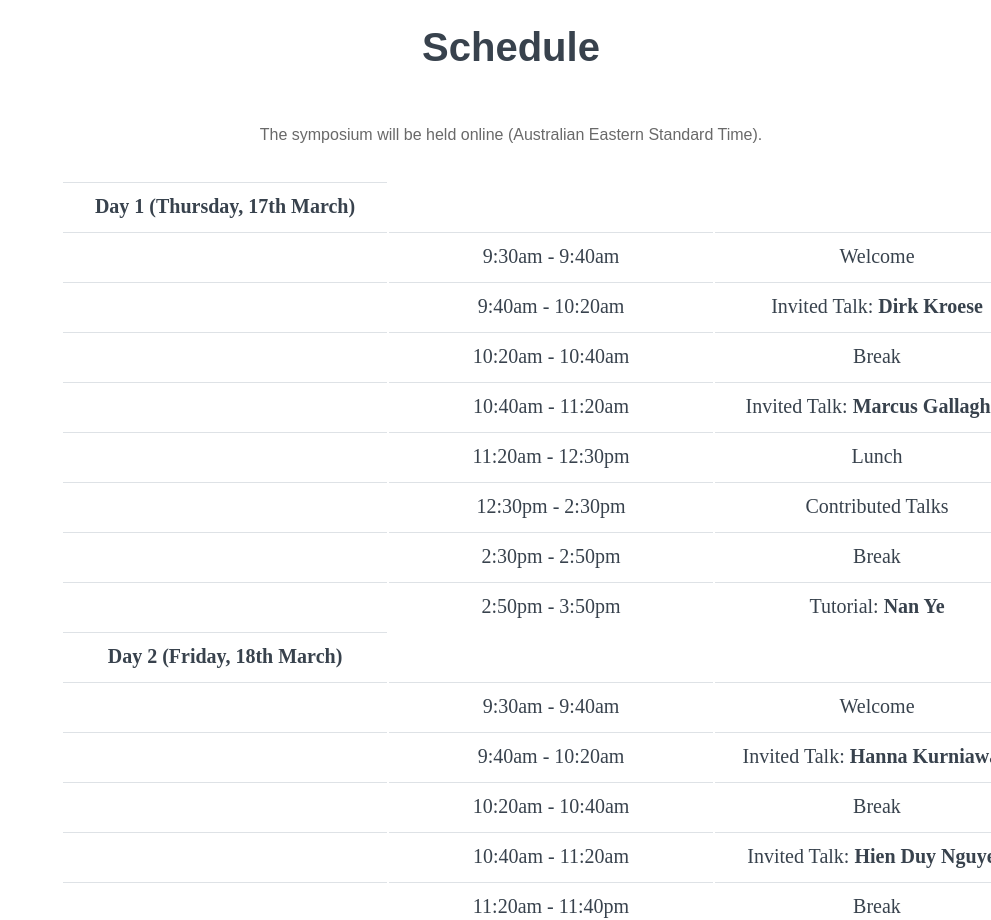
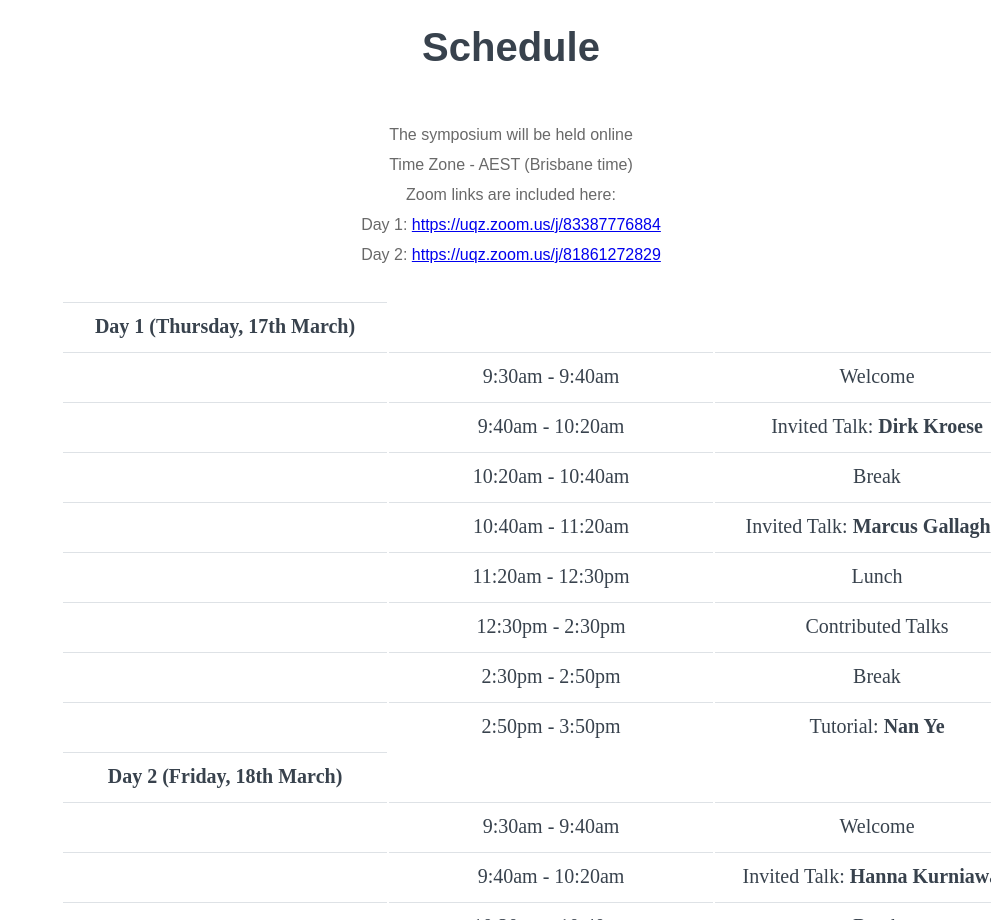
Before and after one commit to david-maine/lead-symposium, a plain HTML site: page index.html in a window 1280 px wide. Shown: the part 2580-3500 px from the top of the page, without its empty margins (289-1280 px from the left). Drawn offline with Linux system fonts and the light colour scheme.

Commit message:
Update index.html

```diff
--- a/index.html
+++ b/index.html
@@ -94,7 +94,16 @@ Recently, the field has made significant advances through an interplay of theory
         <p class="section-title">Schedule</p>
 
         <div class="about-content">
-            <center>The symposium will be held online (Australian Eastern Standard Time).</center>
+            <center>The symposium will be held online
+                <br>
+                Time Zone - AEST (Brisbane time)
+            <br>
+            Zoom links are included here:
+                <br>
+            Day 1: <a href="https://uqz.zoom.us/j/83387776884">https://uqz.zoom.us/j/83387776884</a>
+                <br>
+            Day 2: <a href="https://uqz.zoom.us/j/81861272829">https://uqz.zoom.us/j/81861272829</a>
+                </center>
             <br>
             </div>
             <table class="table" style="color:#38424D">
@@ -178,6 +187,7 @@ Recently, the field has made significant advances through an interplay of theory
                     </tr>
                 </tbody>
             </table>
+
     </div>
 
     <div class="section Register" id="Register">
```
